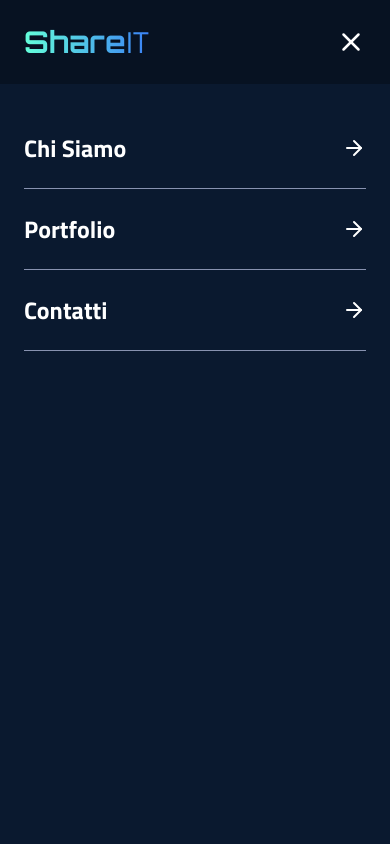
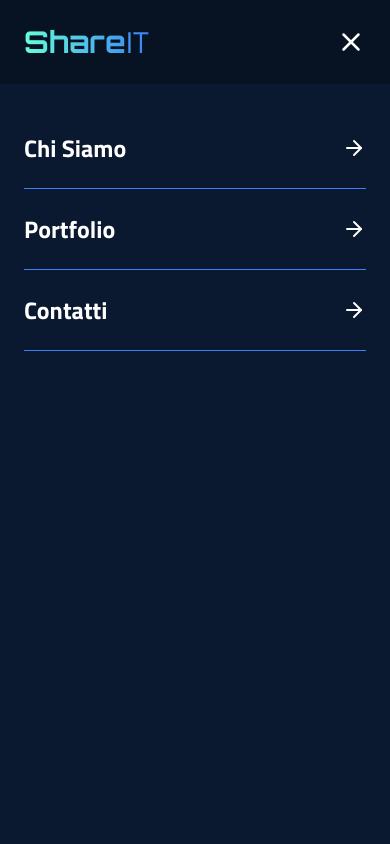
Before and after one commit to stefanolami/share-it, a Next.js app: page / in a window 390 px wide. Both pictures are taken after a click on the button 351 px from the left and 42 px from the top of the page. Shown: the top 844 px of the page. Built offline with nearby package versions, Linux system fonts and the light colour scheme.

Commit message:
feat: update contact section styling and header border color

```diff
--- a/src/components/contact-section.jsx
+++ b/src/components/contact-section.jsx
@@ -56,7 +56,7 @@ const ContactSection = () => {
 									control={form.control}
 									name="nome"
 									render={({ field }) => (
-										<FormItem>
+										<FormItem className="mb-4 md:mb-0">
 											<FormLabel className="text-lg">
 												Nome
 											</FormLabel>
--- a/src/components/header.jsx
+++ b/src/components/header.jsx
@@ -177,10 +177,10 @@ const MobileMenuLink = ({ children, href, FoldContent, setMenuOpen }) => {
 						setMenuOpen(false)
 					}}
 					href="#"
-					className="flex w-full cursor-pointer items-center justify-between border-b border-quarto py-6 text-start text-2xl font-semibold"
+					className="flex w-full cursor-pointer items-center justify-between border-b border-terzo py-6 text-start text-2xl font-semibold"
 				>
 					<span>{children}</span>
-					<FiArrowRight />
+					<FiArrowRight className="text-" />
 				</a>
 			)}
 			{FoldContent && (
```
